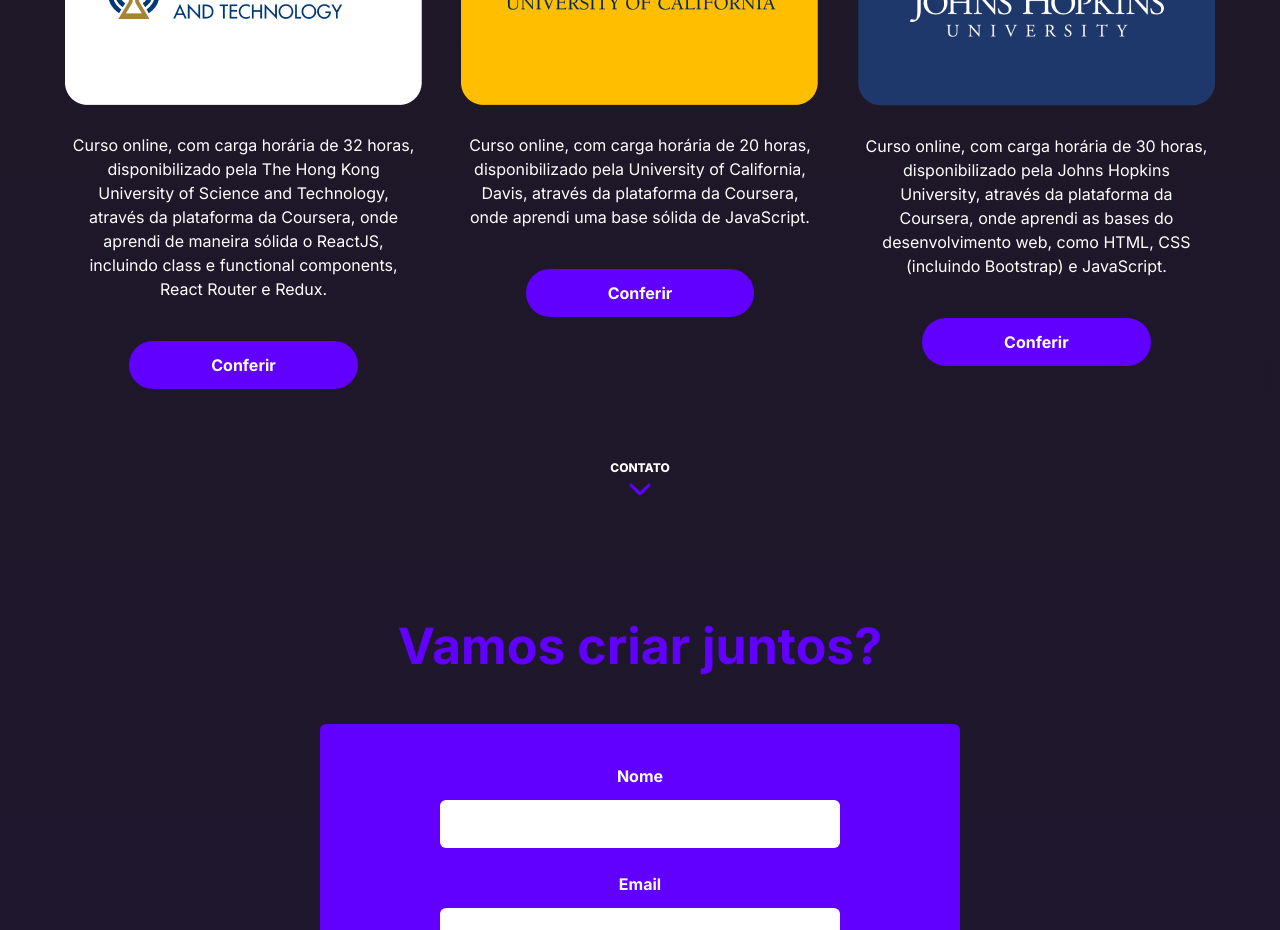
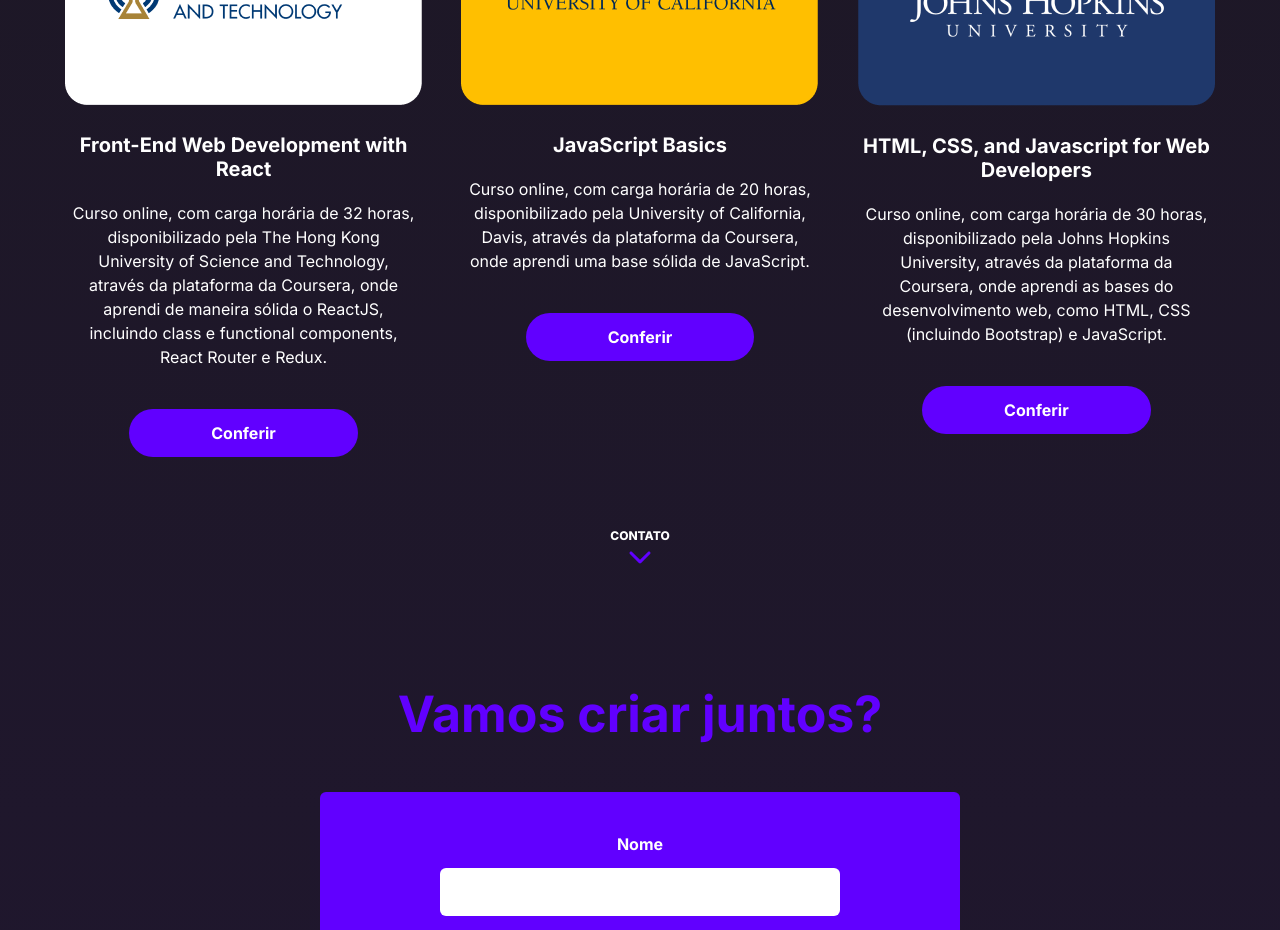
Before and after one commit to thomasaleknovic/portfolio_thomas, a React (Create React App) app in the folder portfolio_thomas_app/: page /tecnologias in a window 1280 px wide. Shown: the part 2240-3170 px from the top of the page. Built offline with nearby package versions, Linux system fonts and the light colour scheme.

Commit message:
Version 1.9.0

```diff
--- a/portfolio_thomas_app/src/Certificados.js
+++ b/portfolio_thomas_app/src/Certificados.js
@@ -13,7 +13,8 @@
             {certificadosData.map((item) =>
                 <div key={item.id} className="md:col-span-3 col-span-9 flex flex-col mx-auto items-center justify-start mb-10 md:mb-0 md:w-full w-5/6  ">
                     <img src={item.image} />
-                    <p className='w-11/12 text-center text-sm md:text-base mt-7'>{item.description}</p>
+                    <h2 className='w-11/12 text-center text-base md:text-[20px] mt-7 font-bold'>{item.title}</h2>
+                    <p className='w-11/12 text-center text-sm md:text-base mt-5'>{item.description}</p>
                     <button className='bg-mainPurple rounded-full w-5/6 md:w-3/5 mt-10 p-3 font-bold'>
                         <a href={item.url} target="_blank">Conferir</a>
                     </button>
--- a/portfolio_thomas_app/src/shared/certificadosData.js
+++ b/portfolio_thomas_app/src/shared/certificadosData.js
@@ -3,18 +3,21 @@
     {
         id: "hongkong",
         image: "/certificados/Hong_Kong.png",
+        title: "Front-End Web Development with React",
         description: "Curso online, com carga horária de 32 horas, disponibilizado pela The Hong Kong University of Science and Technology, através da plataforma da Coursera, onde aprendi de maneira sólida o ReactJS, incluindo class e functional components, React Router e Redux.",
         url: "https://www.coursera.org/account/accomplishments/verify/QQ8MRVAXBE3R?utm_source=link&utm_medium=certificate&utm_content=cert_image&utm_campaign=sharing_cta&utm_product=course"
     },
     {
         id: "ucdavis",
         image: "/certificados/UC_Davis.png",
+        title: "JavaScript Basics",
         description: "Curso online, com carga horária de 20 horas, disponibilizado pela University of California, Davis, através da plataforma da Coursera, onde aprendi uma base sólida de JavaScript.",
         url: "https://www.coursera.org/account/accomplishments/verify/ZN5K6CCS7SQZ?utm_source=link&utm_medium=certificate&utm_content=cert_image&utm_campaign=pdf_header_button&utm_product=course"
     },
     {
         id: "johnhopkins",
         image: "/certificados/John_Hopkins.png",
+        title: "HTML, CSS, and Javascript for Web Developers",
         description: "Curso online, com carga horária de 30 horas, disponibilizado pela Johns Hopkins University, através da plataforma da Coursera, onde aprendi as bases do desenvolvimento web, como HTML, CSS (incluindo Bootstrap) e JavaScript.",
         url: "https://www.coursera.org/account/accomplishments/verify/MJ82FXKUHPAH?utm_source=link&utm_medium=certificate&utm_content=cert_image&utm_campaign=pdf_header_button&utm_product=course"
     },
```
